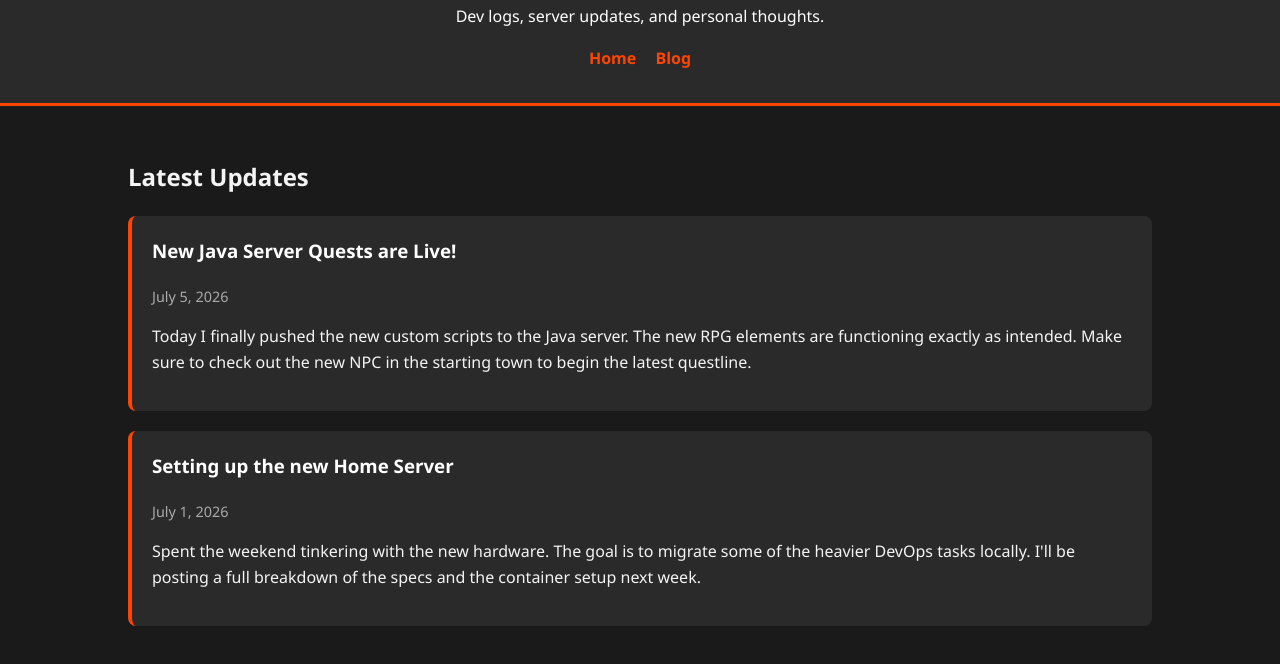
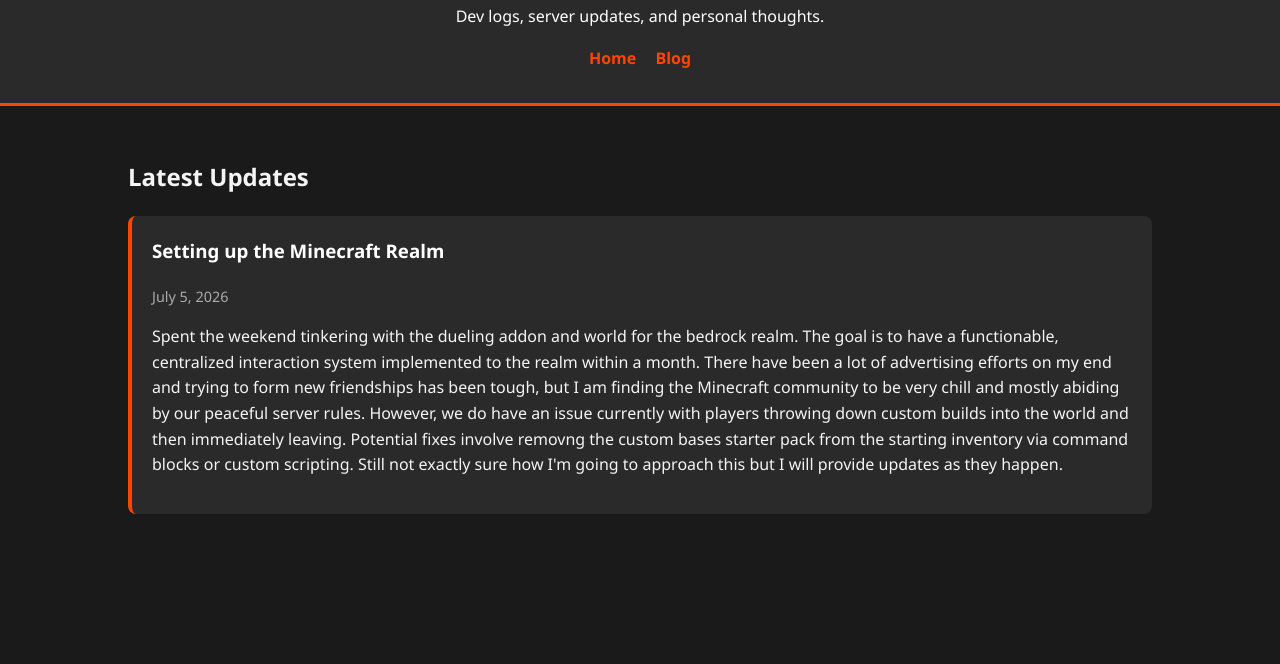
Before and after one commit to Doipyyy/Doipyyy.github.io, a plain HTML site: page blog.html in a window 1280 px wide. Shown: the part 122-786 px from the top of the page. Drawn offline with Linux system fonts and the light colour scheme.

Commit message:
Update blog posts and remove old server setup entry

```diff
--- a/blog.html
+++ b/blog.html
@@ -65,15 +65,9 @@
         <h2>Latest Updates</h2>
 
         <div class="blog-post">
-            <h3>New Java Server Quests are Live!</h3>
+            <h3>Setting up the Minecraft Realm</h3>
             <span class="post-date">July 5, 2026</span>
-            <p>Today I finally pushed the new custom scripts to the Java server. The new RPG elements are functioning exactly as intended. Make sure to check out the new NPC in the starting town to begin the latest questline.</p>
-        </div>
-
-        <div class="blog-post">
-            <h3>Setting up the new Home Server</h3>
-            <span class="post-date">July 1, 2026</span>
-            <p>Spent the weekend tinkering with the new hardware. The goal is to migrate some of the heavier DevOps tasks locally. I'll be posting a full breakdown of the specs and the container setup next week.</p>
+            <p>Spent the weekend tinkering with the dueling addon and world for the bedrock realm. The goal is to have a functionable, centralized interaction system implemented to the realm within a month. There have been a lot of advertising efforts on my end and trying to form new friendships has been tough, but I am finding the Minecraft community to be very chill and mostly abiding by our peaceful server rules. However, we do have an issue currently with players throwing down custom builds into the world and then immediately leaving. Potential fixes involve removng the custom bases starter pack from the starting inventory via command blocks or custom scripting. Still not exactly sure how I'm going to approach this but I will provide updates as they happen.</p>
         </div>
 
     </div>
```
